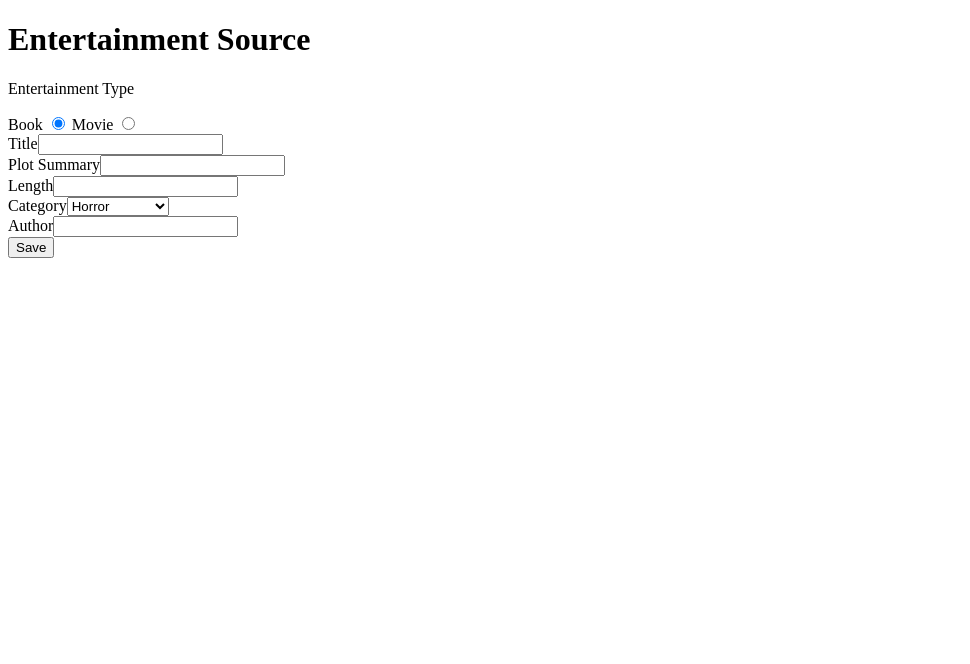
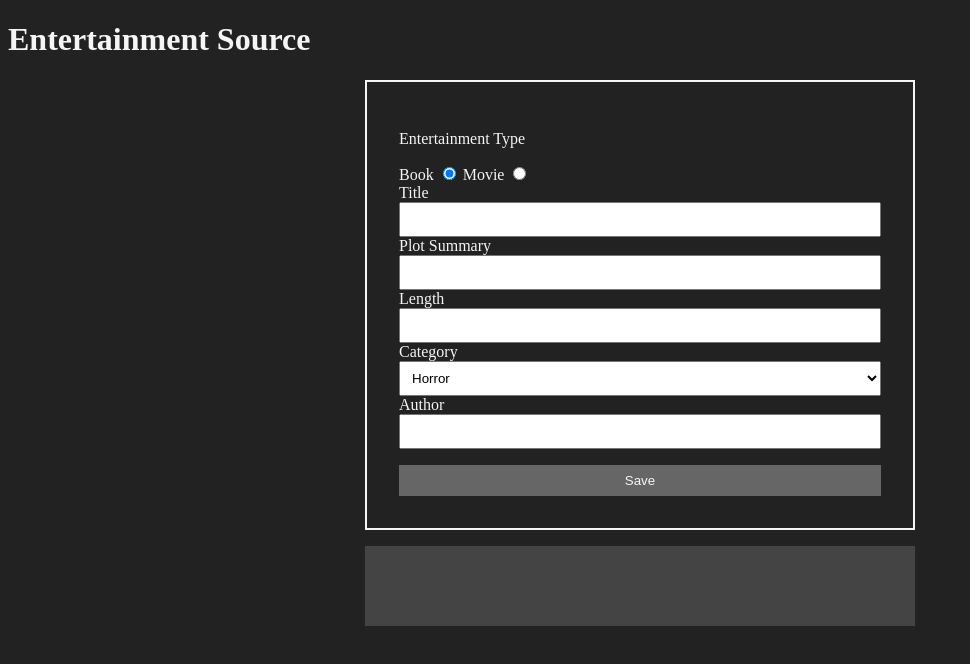
Before and after one commit to szitastamas/book-and-movie-store-ts, a website built with webpack: page index.html in a window 1280 px wide. Shown: the whole page, without its empty margins (0-970 px from the left). Built offline with Linux system fonts and the light colour scheme.

Commit message:
Added styling

```diff
--- a/index.html
+++ b/index.html
@@ -5,6 +5,7 @@
     <meta http-equiv="X-UA-Compatible" content="IE=edge" />
     <meta name="viewport" content="width=device-width, initial-scale=1.0" />
     <title>Entertainment Source</title>
+    <link rel="stylesheet" href="style.css">
     <script src="./build/main-bundle.js" defer></script>
   </head>
   <body>
@@ -47,7 +48,7 @@
               <label id="owner-title" for="owner">Author</label
               ><input class="form-input" type="text" name="owner" id="owner" />
             </div>
-            <button type="submit">Save</button>
+            <button id="submit-btn" type="submit">Save</button>
           </form>
         </div>
         <div id="entertainment-list-container">
--- a/scripts/models/UIProcessor.ts
+++ b/scripts/models/UIProcessor.ts
@@ -20,7 +20,7 @@ export class UIProcessor {
     element.className = 'entertainment-list-item';
     element.dataset.id = item.id;
     element.textContent = item.title;
-    element.style.color = item.suitableForKids ? 'black' : 'red';
+    element.dataset.suitable = `${item.suitableForKids}`;
     return element;
   }
 
--- /dev/null
+++ b/style.css
@@ -0,0 +1,71 @@
+
+* {
+    box-sizing: border-box;
+}
+
+body {
+    background: #222;
+    color: whitesmoke;
+    min-height: 100vh;
+}
+
+#page-content {
+    width: 100%;
+    height: 100%;
+    display: flex;
+    align-items: center;
+    justify-content: center;
+    flex-direction: column;
+}
+
+#form-container {
+    padding: 2rem;
+    border: 2px solid whitesmoke;
+    width: 550px;
+    margin: auto;
+}
+
+.form-group {
+    width: 100%;
+}
+
+input:not([type="radio"]), select {
+    width: 100%;
+    padding: .5rem;
+}
+
+#submit-btn {
+    margin: 1rem 0 0 0;
+    background: #666;
+    padding: .5rem 1rem;
+    border: none;
+    outline: none;
+    color: whitesmoke;
+    width: 100%;
+    cursor: pointer;
+    transition: 120ms background ease-out;
+}
+
+#submit-btn:hover {
+    background: #888;
+}
+
+#entertainment-list-container {
+    width: 550px;
+    padding: 2rem;
+    background: #444;
+    margin-top: 1rem;
+}
+
+.entertainment-list-item {
+    width: 100%;
+    list-style: none;
+    background: #666;
+    border: 2px solid #999;
+    margin: 4px 0;
+    padding: 1rem;
+}
+
+.entertainment-list-item[data-suitable="false"] {
+    color: goldenrod;
+}
```
Also changed, not shown: build/main-bundle.js.
